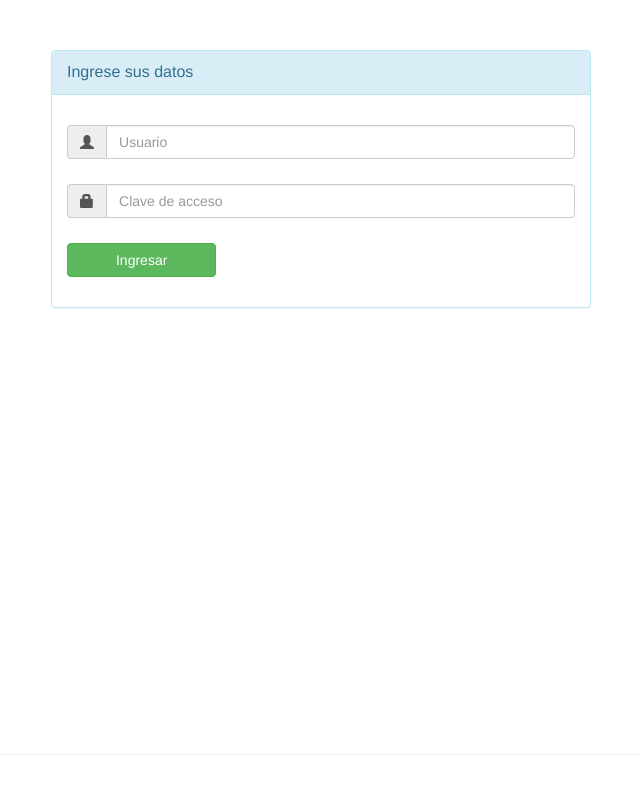
After one commit to neg90/financiera, a PHP site: template vista/login.html.twig in a window 1280 px wide. The commit adds this page. Shown: the whole page, without its empty margins (319-959 px from the left). Run offline with PHP 8.4, Linux system fonts and the light colour scheme; the template is opened without the code that fills it, so the values that code supplies are empty; some libraries are stand-ins or nearby versions.

Commit message:
creando plantilla twig

```diff
--- /dev/null
+++ b/vista/login.html.twig
@@ -0,0 +1,58 @@
+<!DOCTYPE html>
+<html lang="es">
+  <head>
+    <meta http-equiv="Content-Type" content="text/html; charset=UTF-8" />
+    <meta name="viewport" content="width=device-width, initial-scale=1">
+    <link rel="shortcut icon" href="favicon.ico" />
+    <link href="../css/bootstrap.min.css" rel="stylesheet" media="screen">
+    <title>{% block title %}Base Privada{% endblock %} - Financiera Naveyra </title>
+  </head>
+
+  <body style="BGCOLOR=""">
+    <div class="container">
+      <div id="loginbox" style="margin-top:50px;" class="mainbox col-md-6 col-md-offset-3 col-sm-8 col-sm-offset-2">
+        <div class="panel panel-info" >
+          <div class="panel-heading">
+              <div class="panel-title">Ingrese sus datos </div>
+          </div>
+          <div style="padding-top:30px" class="panel-body" >
+
+          <form id="loginform" class="form-horizontal" role="form">
+
+          <div style="margin-bottom: 25px" class="input-group">
+              <span class="input-group-addon"><i class="glyphicon glyphicon-user"></i></span>
+              <input id="login-username" type="text" class="form-control" name="username" value="" placeholder="Usuario ">
+          </div>
+
+                            <div style="margin-bottom: 25px" class="input-group">
+                                <span class="input-group-addon"><i class="glyphicon glyphicon-lock"></i></span>
+                                <input id="login-password" type="password" class="form-control" name="password" placeholder="Clave de acceso">
+                            </div>
+
+                            <div style="margin-top:10px" class="form-group">
+                                <!-- Button -->
+                                 <div class="col-md-4 col-sm-12 controls">
+                                    <a id="btn-login" href="#" class="btn btn-success"style='width:100%'>Ingresar</a>
+                                 </div>
+                            </div>
+                        </form>
+                        </div>
+        </div>
+      </div>
+    </div>
+
+
+    <!-- Librería jQuery requerida por los plugins de JavaScript -->
+    <script src="http://code.jquery.com/jquery.js"></script>
+
+    <!-- Todos los plugins JavaScript de Bootstrap (también puedes
+         incluir archivos JavaScript individuales de los únicos
+         plugins que utilices) -->
+    <script src="js/bootstrap.min.js"></script>
+
+
+  </body>
+  <hr style="width:100%;position: absolute; bottom: 25px;">
+  <footer id="main-footer">
+
+  </footer>
```
Also changed, not shown: controlador/publico.php (+3 -5 lines), vista/basePrivada.html.twig (added, +15 -0 lines), vista/home.html.twig (+4 -17 lines), css/admin.css (added).
